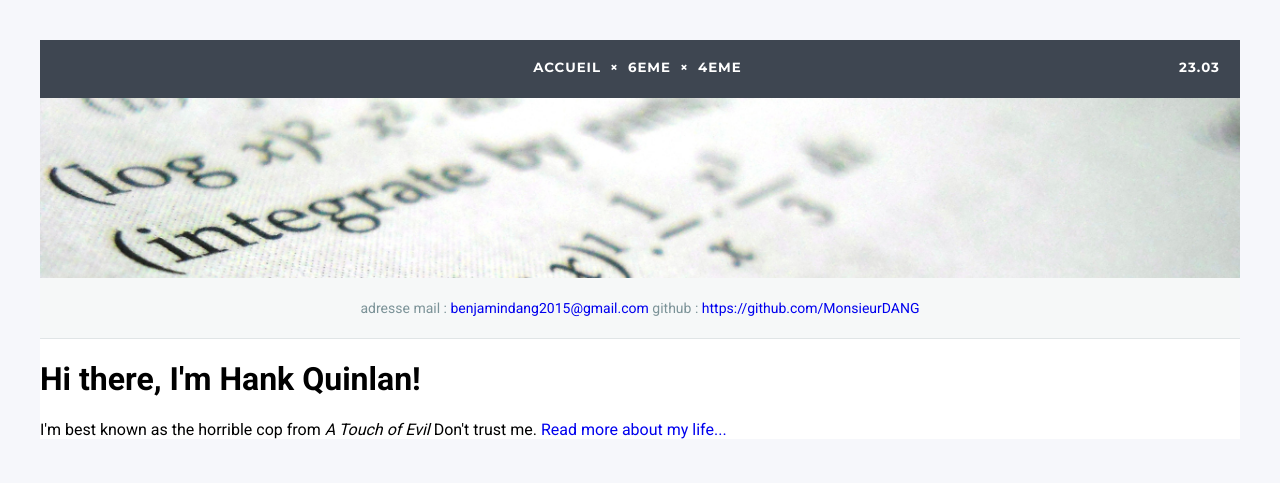
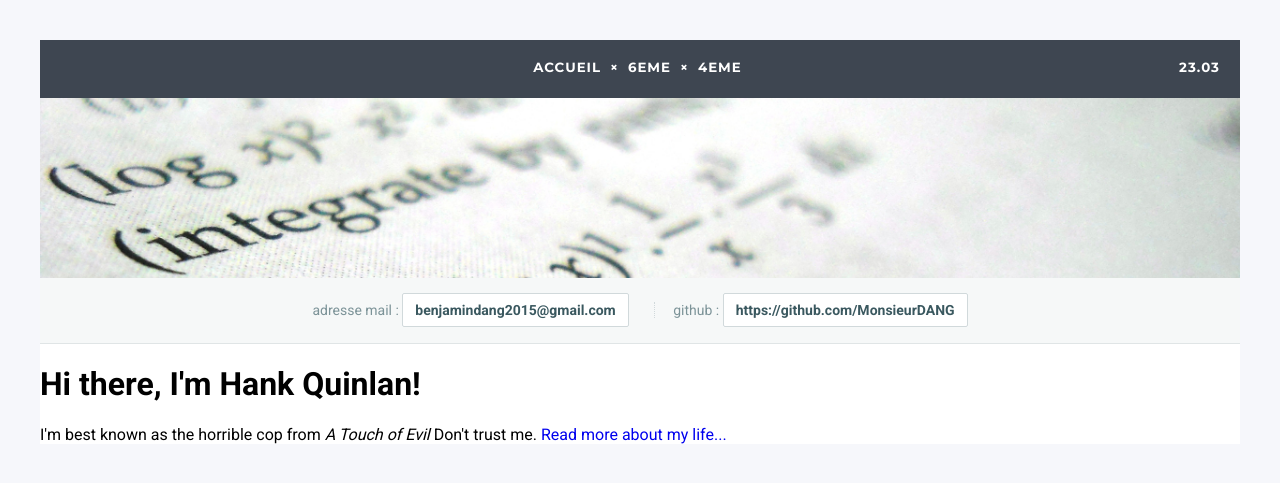
Before and after one commit to DangSinslay/DangSinslay.github.io, a Jekyll site: the page built from index.html, in a window 1280 px wide. Shown: the top 483 px of the page. Built offline with Jekyll 4.4.1, drawn with Linux system fonts in a browser that asks for light colours.

Commit message:
Update main.css

```diff
--- a/css/main.css
+++ b/css/main.css
@@ -81,10 +81,25 @@ nav ul li a {
 	border-bottom: 1px solid #e0e5e6;
 	color: #7c9398;
 	font-size: 14px;
-	height: 60px;
+	height: 65px;
 	width: 100%;
-	line-height: 60px;
+	line-height: 65px;
 	text-align: center;
+}
+
+.subbar span:not(:last-child) {
+    border-right: 1px dotted #d1d9db;
+    padding-right: 25px !important;
+    margin-right: 15px !important;
+}
+
+.subbar span a {
+	background: #FFF;
+	border: 1px solid #d1d9db !important;
+	border-radius: 2px;
+	color: #3a585f;
+	font-weight: bold;
+	padding: 8px 12px !important;
 }
 
 footer {
```
